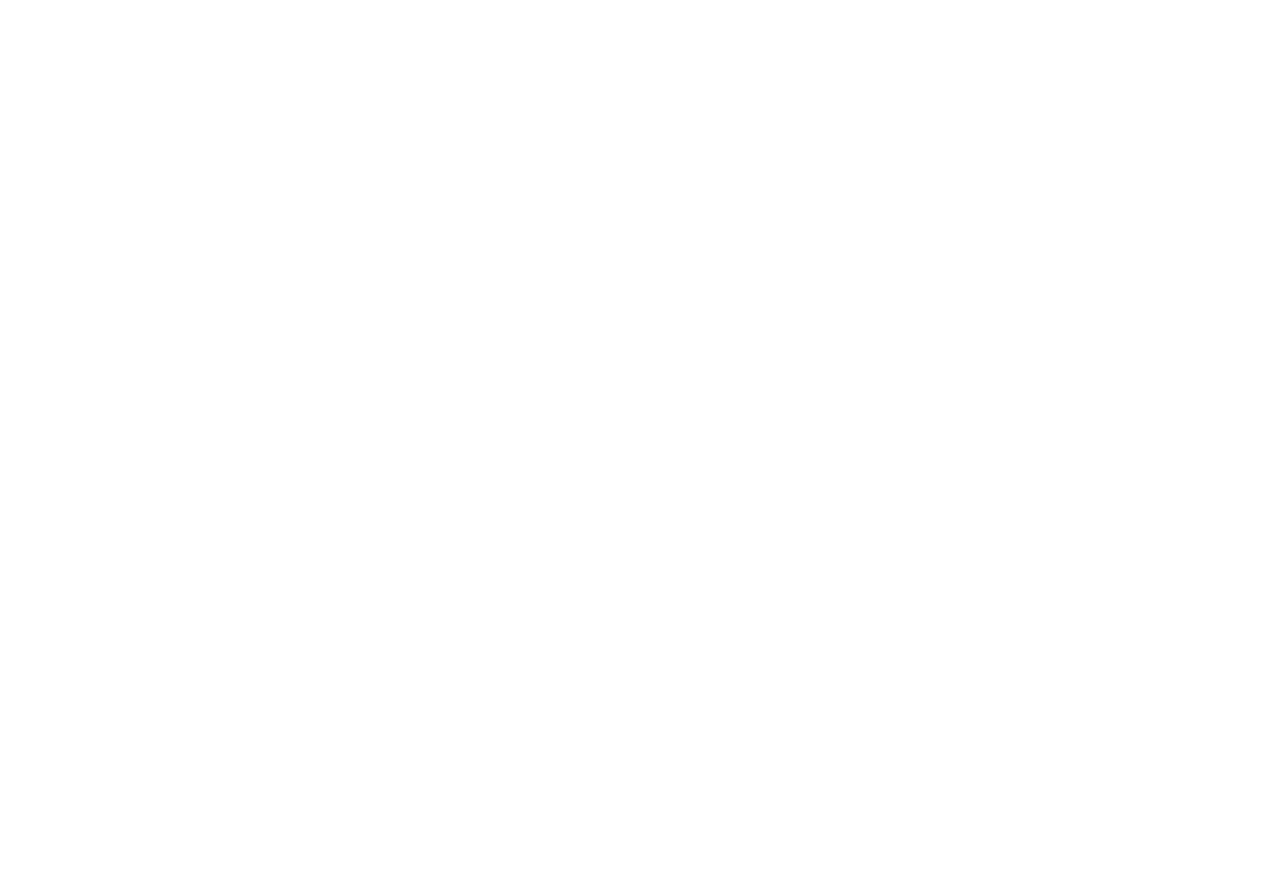
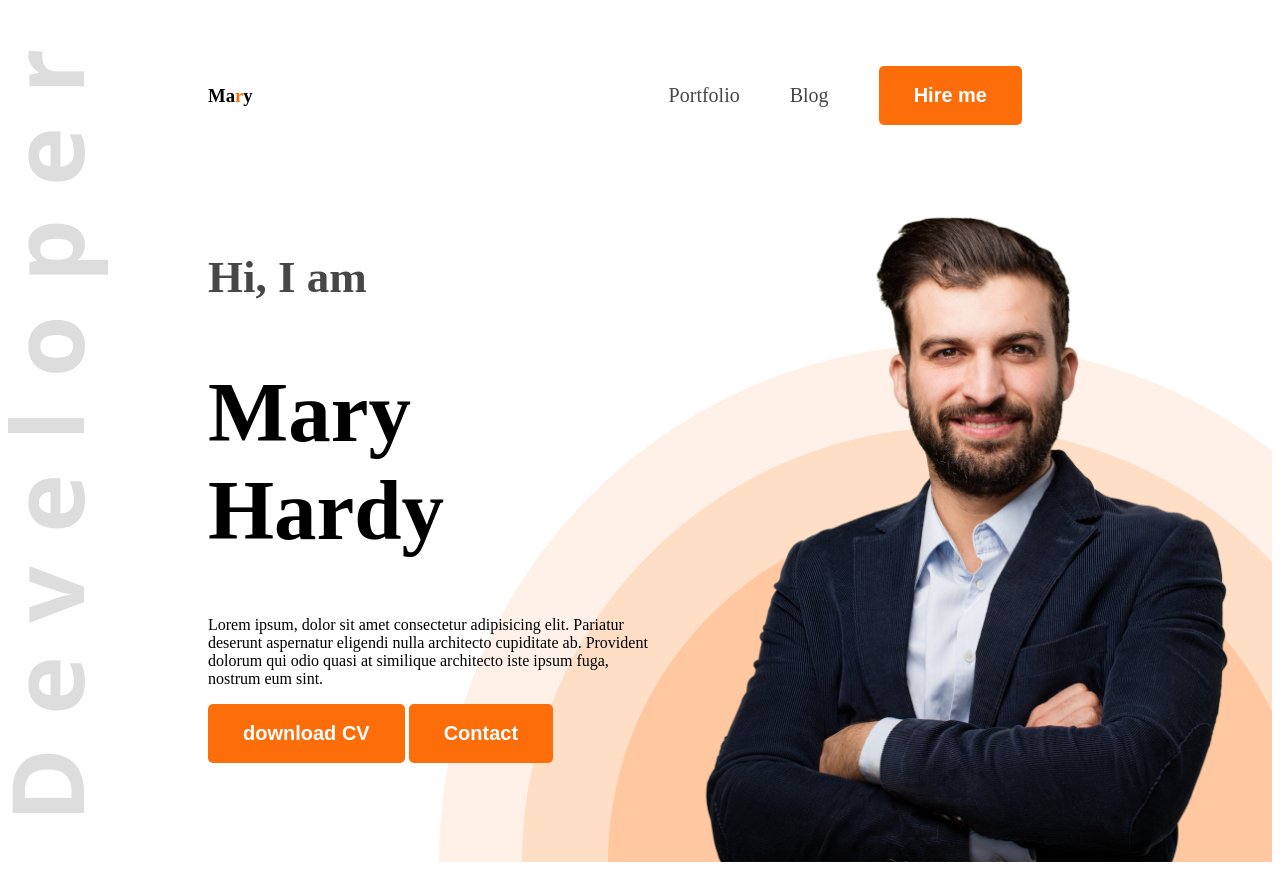
Before and after one commit to rjsuchy/portfoio-website, a plain HTML site: page index.html in a window 1280 px wide. Before the commit the page ends 800 px from the top, so only its background shows below. Drawn offline with Linux system fonts and the light colour scheme.

Commit message:
added nav & banner part

```diff
--- a/index.html
+++ b/index.html
@@ -4,8 +4,48 @@
     <meta charset="UTF-8">
     <meta name="viewport" content="width=device-width, initial-scale=1.0">
     <title>Portfolio</title>
+    <link rel="preconnect" href="https://fonts.googleapis.com">
+<link rel="preconnect" href="https://fonts.gstatic.com" crossorigin>
+<link href="https://fonts.googleapis.com/css2?family=Inter:ital,opsz,wght@0,14..32,100..900;1,14..32,100..900&family=Open+Sans:ital,wght@0,300..800;1,300..800&display=swap" rel="stylesheet">
+    <link rel="stylesheet" href="styles/portfolio.css">
 </head>
-<body>
+<body class="open-sans-Norml">
+    <header class="header">
+        <nav><h3 class="nav-title">Ma<span class="text-primary">r</span>y</h3>
+            <ul>
+                <li><a class="dark-2" href="">Portfolio</a></li>
+                <li><a class="dark-2" href="">Blog</a></li>
+                <li><a href=""><button class="btn-primary">Hire me</button></a></li>
+            </ul>
+
+
+        </nav>
+
+        <div class="banner">
+            <div class="banner-content">
+                <h4 class="baner-greeting dark-2">Hi, I am</h4>
+                <h1 class="banner-title">Mary Hardy</h1>
+                <p class="banner-discription">
+                    Lorem ipsum, dolor sit amet consectetur adipisicing elit. Pariatur deserunt aspernatur eligendi nulla architecto cupiditate ab. Provident dolorum qui odio quasi at similique architecto iste ipsum fuga, nostrum eum sint.
+                </p>
+
+                <button class="btn-primary">download CV</button>
+                <button class="btn-primary">Contact</button>
+
+            </div>
+            <img class="bannerr-profile-pic" src="images/hardy.png" alt="">
+        </div>
+    </header>
+
+    <main>
+
+
+    </main>
+
+    <footer>
+
+
+    </footer>
 
 </body>
 </html>
--- /dev/null
+++ b/styles/portfolio.css
@@ -0,0 +1,96 @@
+/* Nav styles */
+
+.open-sans-Norml> {
+    font-family: "Open Sans", serif;
+    font-optical-sizing: auto;
+    font-style: normal;
+    font-variation-settings:
+      "wdth" 100;
+  }
+
+/* shared style */
+
+.text-primary{
+    color: #FD6E0A;
+}
+
+.dark-2{
+    color: #474747;
+}
+
+.btn-primary{
+    background-color: #FD6E0A;
+    font-weight: bold;
+    font-size: 20px;
+    color: white;
+    border: none;
+    padding: 18px 35px;
+    border-radius: 5px;
+
+}
+ /* header styes */
+.header{
+    background-image: url(../images/developer.png) , url(../images/header_bg.png);
+    background-repeat: no-repeat;
+    background-position: top left, bottom right;
+}
+
+  /* Nav styles */
+
+nav{
+    display: flex;
+    align-items: center;
+    justify-content: space-between;
+    margin: 50px 200px;
+}
+
+.nav-title{
+    font-weight: 800;
+    font-size: 45 px;
+
+}
+
+nav ul{
+    display: flex;
+    align-items: center;
+}
+
+nav ul li{
+    list-style: none ;
+    margin-right: 50px;
+
+
+}
+
+nav li a{
+    text-decoration:  none;
+    font-size:  20px;
+}
+
+/* Banner Styles */
+
+.banner{
+    display: flex;
+    justify-content: space-between;
+    margin: 0 35px 0 200px;
+}
+.banner-content{
+    max-width: 580 px;
+}
+
+.baner-greeting{
+    font-size: 45px;
+    font-weight: 600;
+
+
+}
+
+.banner-title{
+    font-weight: bold;
+    font-size: 85px;
+
+}
+.bannerr-profile-pic{
+    width: 580px;
+
+}
```
